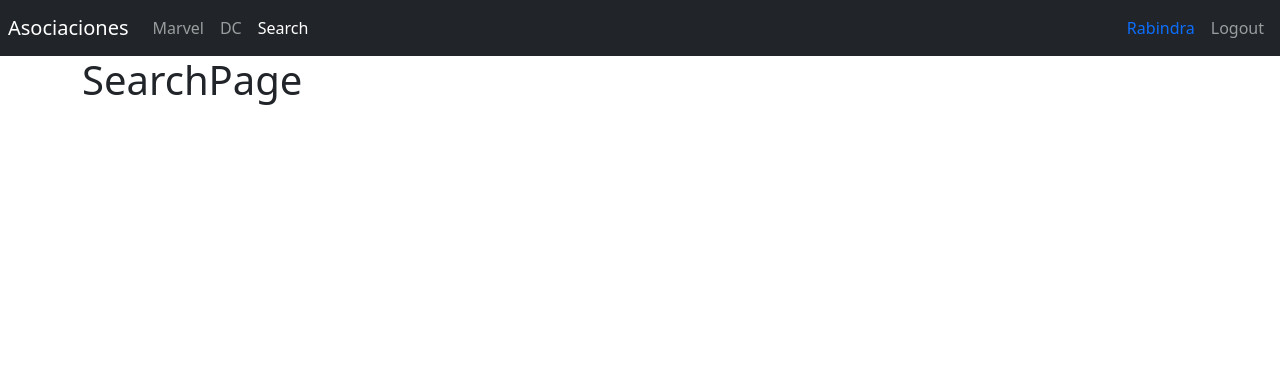
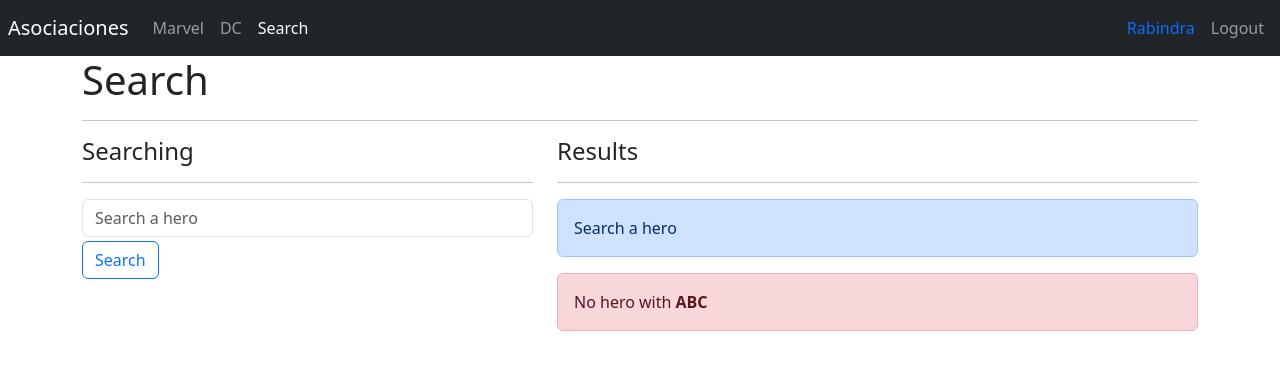
Before and after one commit to RabindraHarichand/heroes-app, a React (Vite) app: page /search in a window 1280 px wide. Shown: the top 370 px of the page. Built offline with nearby package versions, Linux system fonts and the light colour scheme.

Commit message:
[SearchPage]: Initial SearchPage design

```diff
--- a/src/heroes/pages/SearchPage.jsx
+++ b/src/heroes/pages/SearchPage.jsx
@@ -1,5 +1,43 @@
 import React from "react";
+import { HeroCard } from "../components/HeroCard";
 
 export const SearchPage = () => {
-  return <h1>SearchPage</h1>;
+  return (
+    <>
+      <h1>Search</h1>
+      <hr />
+
+      <div className="row">
+        <div className="col-5">
+          <h4>Searching</h4>
+          <hr />
+          <form>
+            <input
+              type="text"
+              placeholder="Search a hero"
+              className="form-control"
+              name="searchText"
+              autoComplete="off"
+            />
+
+            <button className="btn btn-outline-primary mt-1">Search</button>
+          </form>
+        </div>
+
+        <div className="col-7">
+          <h4>Results</h4>
+          <hr />
+
+          <div className="alert alert-primary"> Search a hero</div>
+
+          <div className="alert alert-danger">
+            {" "}
+            No hero with <b>ABC</b>{" "}
+          </div>
+
+          {/* <HeroCard  {...hero}/> */}
+        </div>
+      </div>
+    </>
+  );
 };
```
